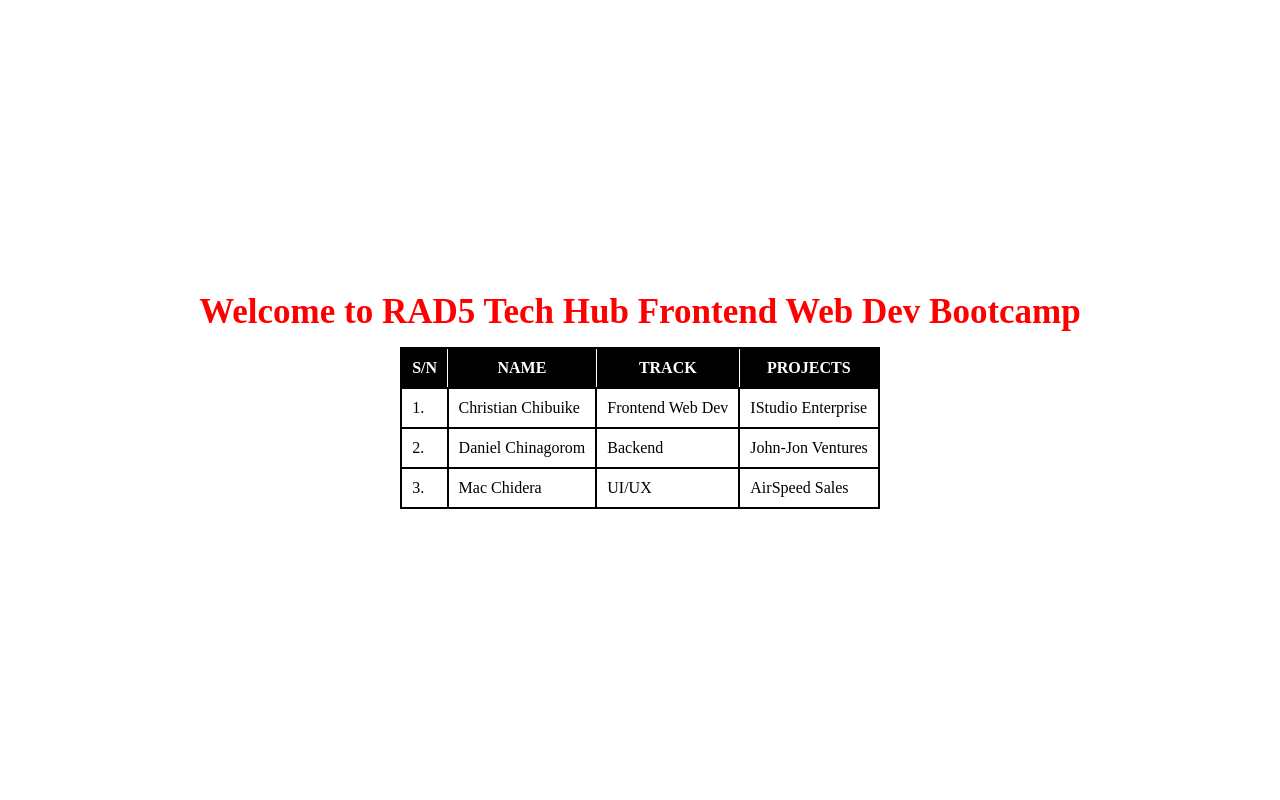
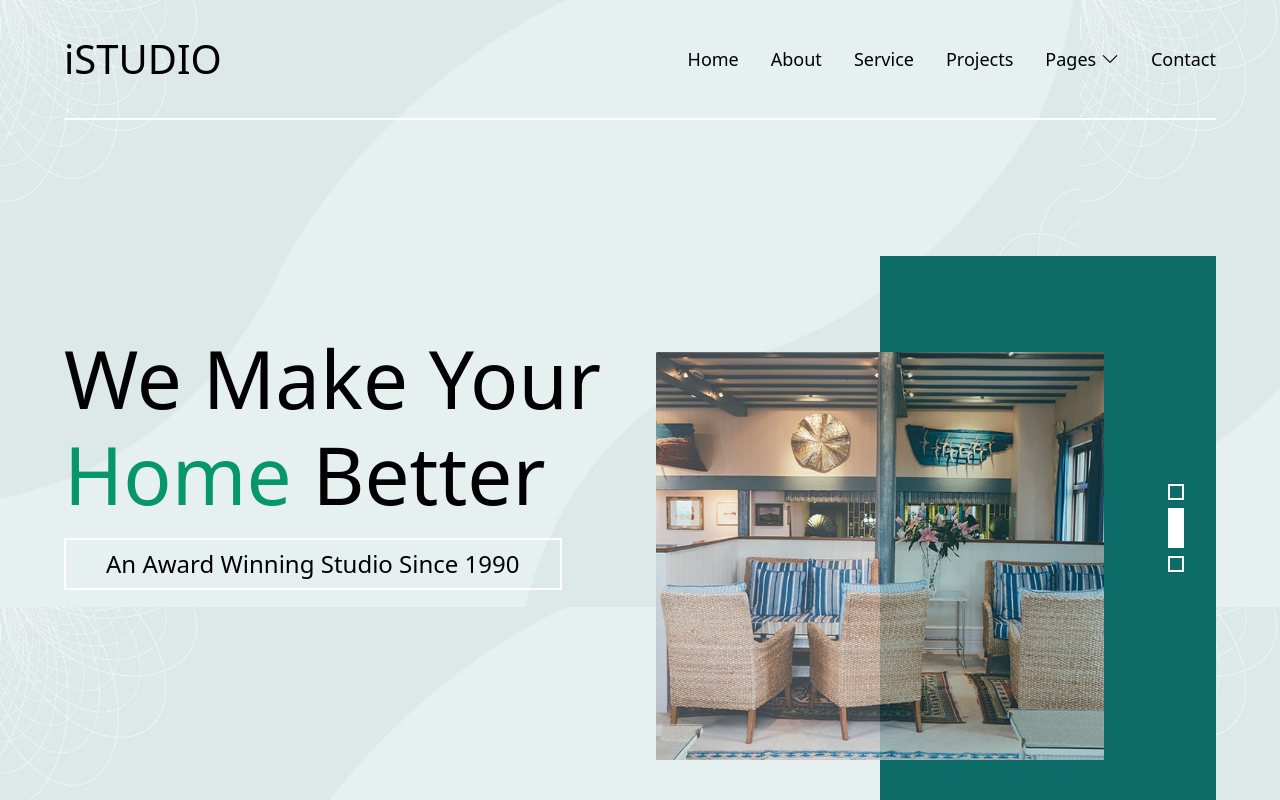
Before and after one commit to ChrisRoyalty/iStudio, a plain HTML site: page index.html in a window 1280 px wide. Drawn offline with nearby package versions, Linux system fonts and the light colour scheme.

Commit message:
my first commit on the project iStudio

```diff
--- a/index.html
+++ b/index.html
@@ -3,66 +3,69 @@
 <head>
     <meta charset="UTF-8">
     <meta name="viewport" content="width=device-width, initial-scale=1.0">
-    <title>Git and Github</title>
+    <title>Document</title>
+    <link rel="stylesheet" href="src/output.css">
+    <link rel="stylesheet" href="https://cdn.jsdelivr.net/npm/bootstrap-icons@1.13.1/font/bootstrap-icons.min.css">
     <style>
-        *{
-            padding: 0px;
-            margin: 0px;
+        .dropdown{
+            display: none;
         }
-        table,tr, th, td{
-            border: 2px solid black;
-            border-collapse: collapse;
-            padding: 10px;
-        }
-        .container{
-            width: 100%;
-            height: 100vh;
-            display: flex;
-            flex-direction: column;
-            justify-content: center;
-            align-items: center;
-            gap: 15px;
-        }
-        th{
-            background-color: black;
-            color: white;
-            border: 1px solid white;
-        }
-        h1{
-            color: red;
-            font-size: 35px;
+        .dropdown-container:hover .dropdown{
+            display: block;
         }
     </style>
 </head>
+
 <body>
-    <div class="container">
-        <h1>Welcome to RAD5 Tech Hub Frontend Web Dev Bootcamp</h1>
-    <table>
-        <tr>
-            <th>S/N</th>
-            <th>NAME</th>
-            <th>TRACK</th>
-            <th>PROJECTS</th>
-        </tr>
-        <tr>
-            <td>1.</td>
-            <td>Christian Chibuike</td>
-            <td>Frontend Web Dev</td>
-            <td>IStudio Enterprise</td>
-        </tr>
-        <tr>
-            <td>2.</td>
-            <td>Daniel Chinagorom</td>
-            <td>Backend</td>
-            <td>John-Jon Ventures</td>
-        </tr>
-        <tr>
-            <td>3.</td>
-            <td>Mac Chidera</td>
-            <td>UI/UX</td>
-            <td>AirSpeed Sales</td>
-        </tr>
-    </table>
+
+    <div class="w-full h-screen bg-[url(/images/bg.jpeg)]">
+        <header class="w-screen h-[15%] text-black flex justify-center">
+       <div class="w-[90%] h-full flex justify-between items-center border-b-2 border-white">
+        <a href="" class="logo text-[40px]">iSTUDIO</a>
+        <nav class=" flex gap-8 max-[791px]:hidden">
+            <a class="hover:text-green-600 text-[18px]" href="">Home</a>
+            <a class="hover:text-green-600 text-[18px]" href="">About</a>
+            <a class="hover:text-green-600 text-[18px]" href="">Service</a>
+            <a class="hover:text-green-600 text-[18px]" href="">Projects</a>
+            <div class="dropdown-container relative">
+                <a href="" class="hover:text-green-600 text-[18px]">Pages <i class="bi bi-chevron-down"></i></a>
+                <div class="dropdown flex-col gap-8 absolute top-8 py-2 bg-gray-300 ml-[-15px] pl-4 pr-8">
+                    <a href="" class="hover:bg-green-700">Features</a>
+                    <a href="" class="hover:bg-green-700">Our Team</a>
+                    <a href="" class="hover:bg-green-700">Testimonial</a>
+                    <a href="" class="hover:bg-green-700">404 Page</a>
+                </div>
+            </div>
+            <a href="" class="hover:text-green-600 text-[18px]">Contact</a>
+        </nav>
+            <i class="bi bi-list text-4xl max-[791px]:block min-[792px]:hidden"></i>
+       </div>
+    </header>
+    <div class="w-full h-[85%]">
+        <div class="w-[90%] h-full grid grid-cols-1 max-[1195px]:grid-rows-2  min-[1196px]:grid-cols-2  mx-auto gap-8">
+            <div class="flex flex-col justify-center leading-24 gap-4">
+                <h1 class="text-[80px]">We Make Your <span class="text-green-600"> Home</span> Better</h1>
+                <p class="border-2 border-white text-2xl w-fit py-2 px-10">An Award Winning Studio Since 1990
+</p>
+            </div>
+            <div class="w-full h-full flex flex-col justify-end items-end relative">
+                <div class="bg1 bg-[#0d6b68] w-[60%] lg:h-[80%] h-[90%] flex flex-col items-end justify-center gap-2 pr-8">
+                    <a href="" class="border-2 border-white w-4 h-4"></a>
+                    <a href="" class="border-2 border-white w-4 h-10 bg-white"></a>
+                    <a href="" class="border-2 border-white w-4 h-4"></a>
+
+                </div>
+                <div class="bg2 bg-[url(/images/hero-slider-2.jpg)] bg-center bg-cover bg-no-repeat w-[80%] lg:h-[60%] h-[70%] absolute left-0 lg:bottom-10 bottom-8 opacity-[0.8]"></div>
+            </div>
+        </div>
     </div>
+    </div>
+
+
+
+
+
+
+    <script src="node_modules/flowbite/dist/flowbite.min.js"></script>
 </body>
 </html>
```
Also changed, not shown: roaster.html (added, +68 -0 lines).
